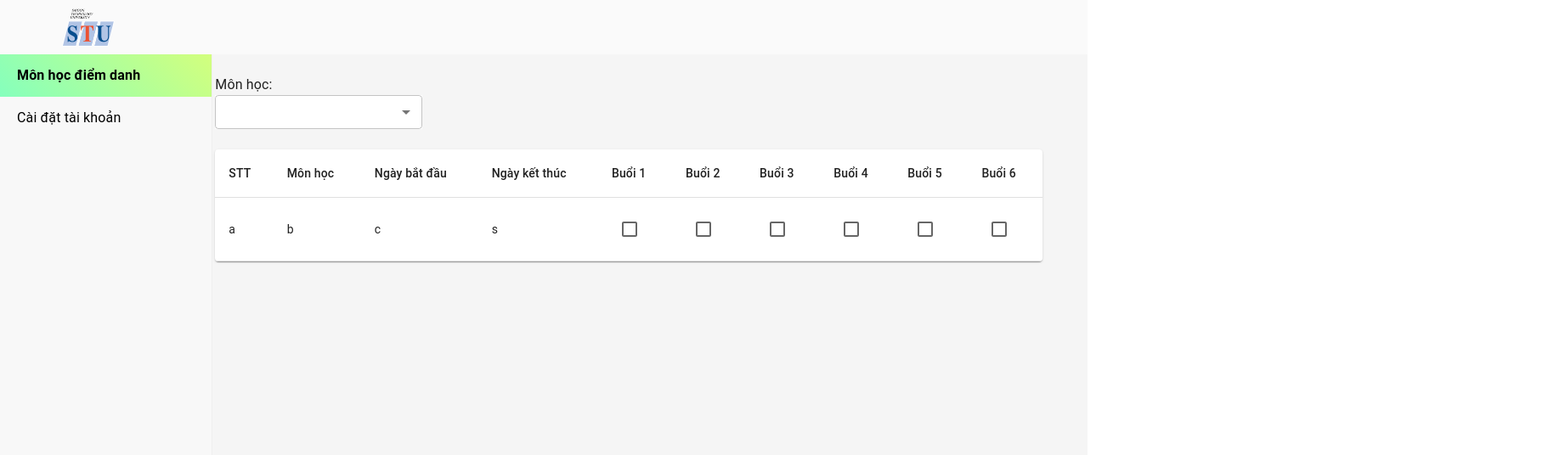
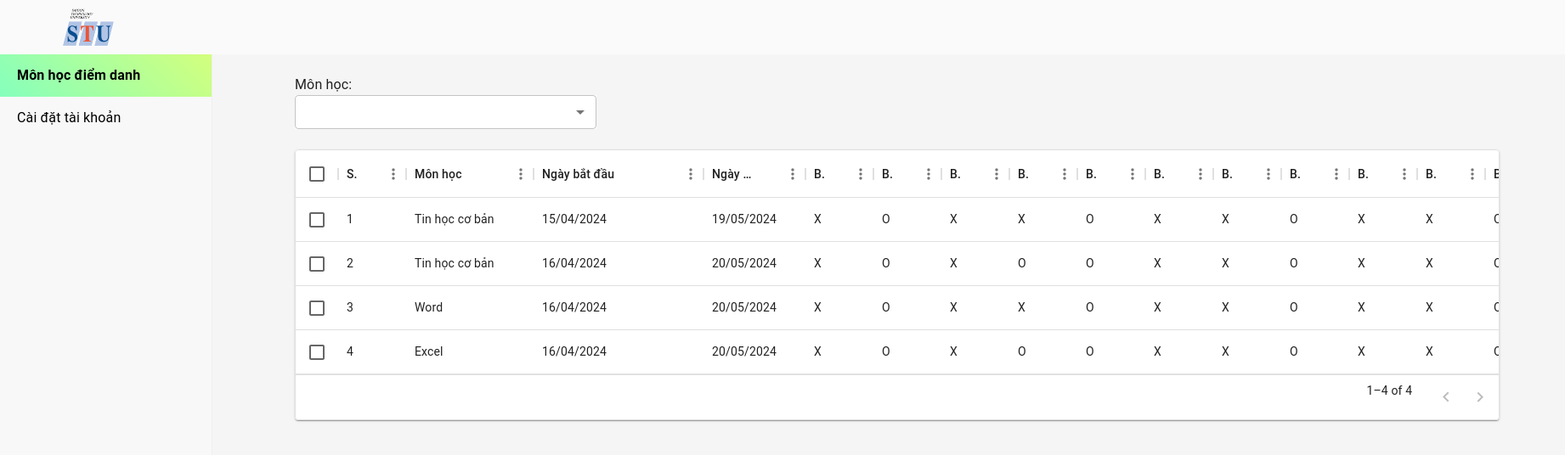
Before and after one commit to VanBaoTam/UniverManagement, a React (Vite) app in the folder packages/client/: page /SubjectAttendanceStudent in a window 1280 px wide. Shown: the top 536 px of the page at 85% size, 1842 px wide, since content can reach past the window. Built offline with nearby package versions, Linux system fonts and the light colour scheme.

Commit message:
fix: courseAttendanceTable

```diff
--- a/packages/client/src/components/TableSubjectAttendance/index.jsx
+++ b/packages/client/src/components/TableSubjectAttendance/index.jsx
@@ -1,49 +1,36 @@
-import Table from "@mui/material/Table";
-import TableBody from "@mui/material/TableBody";
-import TableCell from "@mui/material/TableCell";
-import TableContainer from "@mui/material/TableContainer";
-import TableHead from "@mui/material/TableHead";
-import TableRow from "@mui/material/TableRow";
+import React, { useCallback, useState } from "react";
 import Paper from "@mui/material/Paper";
-import { TABLESUBJECT_ATTENDANCES } from "../../constants/common";
-import { Checkbox } from "@mui/material";
+import { DataGrid } from "@mui/x-data-grid";
+import { CourseAttendanceCols } from "../../types";
+import { CourseAttendanceRow } from "../../constants";
 
 export default function TableSubjectAttendance() {
+  const [ids, setIds] = useState([]);
+
+  const handleSelectionModel = useCallback((ids) => {
+    if (!ids.length) {
+      return;
+    }
+    setIds(ids);
+  }, []);
   return (
-    <TableContainer component={Paper} sx={{}}>
-      <Table aria-label="simple table">
-        <TableHead>
-          <TableRow>
-            {TABLESUBJECT_ATTENDANCES.map((cot) => (
-              <TableCell key={cot.id}>{cot.column}</TableCell>
-            ))}
-          </TableRow>
-        </TableHead>
-
-        <TableBody>
-          <TableCell>a</TableCell>
-          <TableCell>b</TableCell> <TableCell>c</TableCell>
-          <TableCell>s</TableCell>
-          <TableCell>
-            <Checkbox />
-          </TableCell>
-          <TableCell>
-            <Checkbox />
-          </TableCell>
-          <TableCell>
-            <Checkbox />
-          </TableCell>
-          <TableCell>
-            <Checkbox />
-          </TableCell>
-          <TableCell>
-            <Checkbox />
-          </TableCell>
-          <TableCell>
-            <Checkbox />
-          </TableCell>
-        </TableBody>
-      </Table>
-    </TableContainer>
+    <Paper sx={{ mt: 3, overflowX: "auto" }}>
+      <div style={{ minWidth: 960 }}>
+        <DataGrid
+          rows={CourseAttendanceRow}
+          columns={CourseAttendanceCols}
+          initialState={{
+            pagination: {
+              paginationModel: {
+                pageSize: 10,
+              },
+            },
+          }}
+          pageSizeOptions={[10]}
+          checkboxSelection
+          onRowSelectionModelChange={handleSelectionModel}
+        />
+      </div>
+    </Paper>
   );
 }
--- a/packages/client/src/constants/dummies.js
+++ b/packages/client/src/constants/dummies.js
@@ -114,3 +114,90 @@ export const attendanceFaceRow = [
     isAttendanced: "YES",
   },
 ];
+
+export const CourseAttendanceRow = [
+  {
+    id: 1,
+    courseName: "Tin học cơ bản",
+    startDate: "15/04/2024",
+    endDate: "19/05/2024",
+    times_1: "X",
+    times_2: "O",
+    times_3: "X",
+    times_4: "X",
+    times_5: "O",
+    times_6: "X",
+    times_7: "X",
+    times_8: "O",
+    times_9: "X",
+    times_10: "X",
+    times_11: "O",
+    times_12: "X",
+    times_13: "X",
+    times_14: "O",
+    times_15: "X",
+  },
+  {
+    id: 2,
+    courseName: "Tin học cơ bản",
+    startDate: "16/04/2024",
+    endDate: "20/05/2024",
+    times_1: "X",
+    times_2: "O",
+    times_3: "X",
+    times_4: "O",
+    times_5: "O",
+    times_6: "X",
+    times_7: "X",
+    times_8: "O",
+    times_9: "X",
+    times_10: "X",
+    times_11: "O",
+    times_12: "X",
+    times_13: "X",
+    times_14: "O",
+    times_15: "X",
+  },
+  {
+    id: 3,
+    courseName: "Word",
+    startDate: "16/04/2024",
+    endDate: "20/05/2024",
+    times_1: "X",
+    times_2: "O",
+    times_3: "X",
+    times_4: "X",
+    times_5: "O",
+    times_6: "X",
+    times_7: "X",
+    times_8: "O",
+    times_9: "X",
+    times_10: "X",
+    times_11: "O",
+    times_12: "X",
+    times_13: "X",
+    times_14: "O",
+    times_15: "X",
+  },
+  {
+    id: 4,
+    courseName: "Excel",
+    startDate: "16/04/2024",
+    endDate: "20/05/2024",
+    times_1: "X",
+    times_2: "O",
+    times_3: "X",
+    times_4: "O",
+    times_5: "O",
+    times_6: "X",
+    times_7: "X",
+    times_8: "O",
+    times_9: "X",
+    times_10: "X",
+    times_11: "O",
+    times_12: "X",
+    times_13: "X",
+    times_14: "O",
+    times_15: "X",
+  },
+];
--- a/packages/client/src/types/index.js
+++ b/packages/client/src/types/index.js
@@ -1,25 +1,5 @@
 //COLS
-export const listAttendancesCols = [
-  {
-    field: "id",
-    headerName: "STT",
-    width: 80,
-  },
-  {
-    field: "studentId",
-    headerName: "Mã sinh viên",
-    width: 150,
-  },
-  {
-    field: "studentName",
-    headerName: "Họ tên sinh viên",
-    width: 200,
-  },
-  {
-    field: "class",
-    headerName: "Lớp",
-    width: 120,
-  },
+const times = [
   {
     field: "times_1",
     headerName: "Buổi 1",
@@ -97,6 +77,30 @@ export const listAttendancesCols = [
   },
 ];
 
+export const listAttendancesCols = [
+  {
+    field: "id",
+    headerName: "STT",
+    width: 80,
+  },
+  {
+    field: "studentId",
+    headerName: "Mã sinh viên",
+    width: 150,
+  },
+  {
+    field: "studentName",
+    headerName: "Họ tên sinh viên",
+    width: 200,
+  },
+  {
+    field: "class",
+    headerName: "Lớp",
+    width: 120,
+  },
+  ...times,
+];
+
 export const attendanceFacesCols = [
   {
     field: "id",
@@ -124,3 +128,27 @@ export const attendanceFacesCols = [
     width: 120,
   },
 ];
+
+export const CourseAttendanceCols = [
+  {
+    field: "id",
+    headerName: "STT",
+    width: 80,
+  },
+  {
+    field: "courseName",
+    headerName: "Môn học",
+    width: 150,
+  },
+  {
+    field: "startDate",
+    headerName: "Ngày bắt đầu",
+    width: 200,
+  },
+  {
+    field: "endDate",
+    headerName: "Ngày kết thúc",
+    width: 120,
+  },
+  ...times,
+];
```
